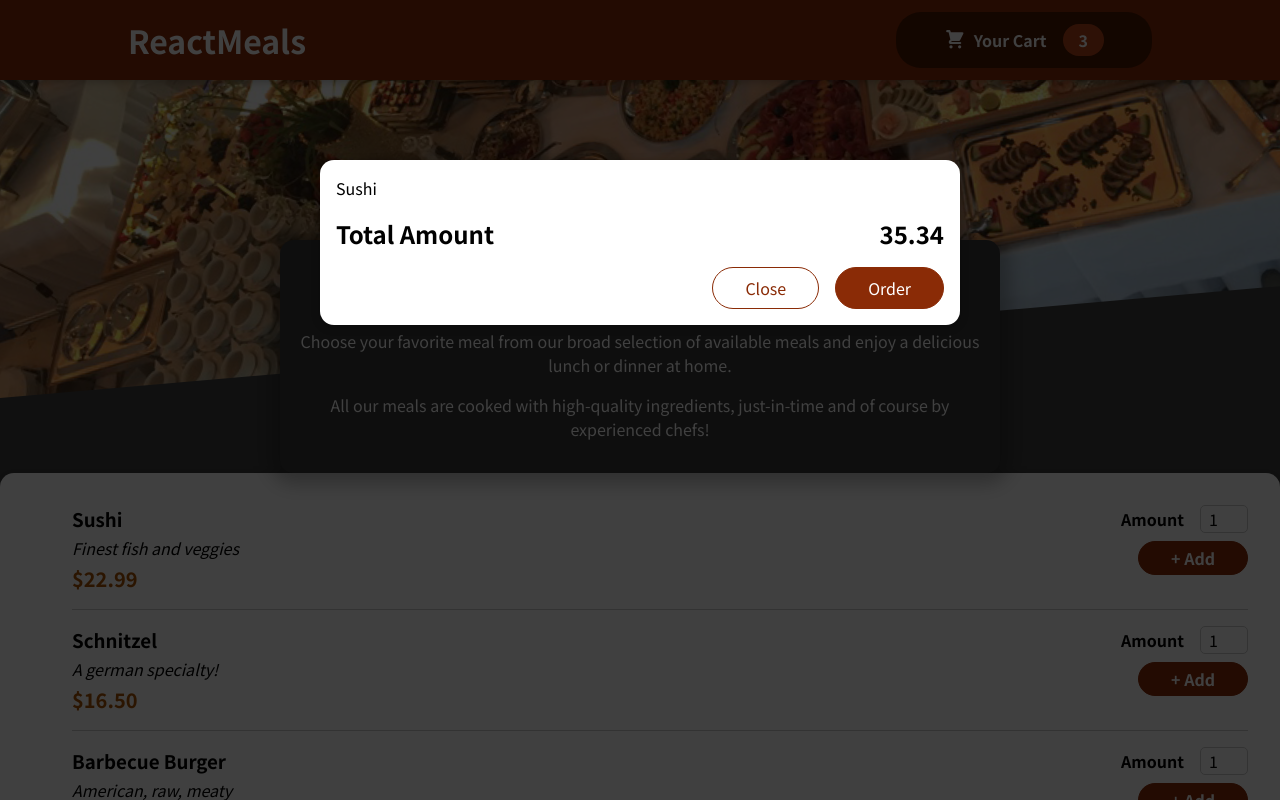
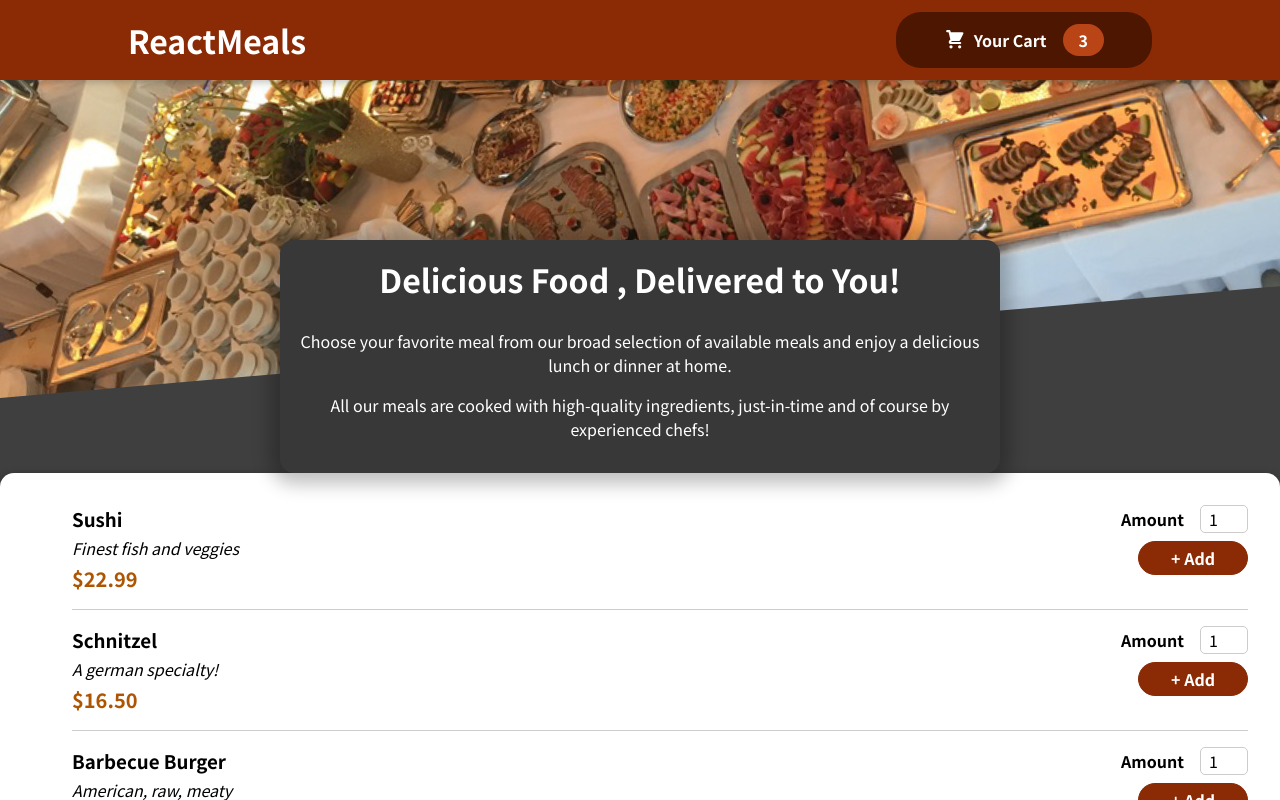
Before and after one commit to PREM-KUMAR-D/meals-app, a React (Create React App) app: page / in a window 1280 px wide. Shown: the top 800 px of the page. Built offline with nearby package versions, Linux system fonts and the light colour scheme.

Commit message:
Cart open and close functionality completed

```diff
--- a/src/App.js
+++ b/src/App.js
@@ -1,14 +1,26 @@
-import React from "react";
+import React,{useState} from "react";
 import Header from "./components/Layout/Header";
 import Meals from "./components/Meals/Meals";
 import Cart from "./components/Cart/Cart";
 
 
 function App() {
+
+  const [cartIsShown,setCartIsShown] = useState(false);
+
+  const showCartHandler = ()=>{
+    setCartIsShown(true);
+  };
+
+  const hideCartHandler = ()=>{
+    setCartIsShown(false);
+  }
+
+
   return (
     <>
-      <Cart/>
-      <Header/>
+      {cartIsShown && <Cart  onClose={hideCartHandler}/>}
+      <Header onShowCart={showCartHandler}/>
       <main>
         <Meals/>
       </main>
--- a/src/components/Cart/Cart.js
+++ b/src/components/Cart/Cart.js
@@ -3,6 +3,8 @@
 import Modal from "../UI/Modal";
 
 const Cart = (props)=>{
+
+
 
     const cartItems = (
         <ul className={classes['cart-items']}>
@@ -13,14 +15,19 @@
       );
 
     return (
-        <Modal>
+        <Modal onClose={props.onClose}>
             {cartItems}
             <div className={classes.total}>
                 <span> Total Amount</span>
                 <span>35.34</span>
             </div>
             <div className={classes.actions}>
-                <button className={classes["button--alt"]}>Close</button>
+                <button
+                  className={classes["button--alt"]}
+                  onClick={props.onClose}
+                  >
+                    Close
+                  </button>
                 <button className={classes.button}>Order</button>
             </div>
         </Modal>
--- a/src/components/Layout/Header.js
+++ b/src/components/Layout/Header.js
@@ -12,7 +12,7 @@
 
             <header className={classes.header}>
                 <h1>ReactMeals</h1>
-                <HeaderCartButton/>
+                <HeaderCartButton onClick={props.onShowCart}/>
             </header>
 
             <div className={classes["main-image"]}>
--- a/src/components/Layout/HeaderCartButton.js
+++ b/src/components/Layout/HeaderCartButton.js
@@ -5,7 +5,7 @@
 const HeaderCartButton =(props)=>{
 
     return (
-        <button className={classes.button}>
+        <button className={classes.button} onClick={props.onClick}>
             <span className={classes.icon}>
                 <CartIcon/>
             </span>
--- a/src/components/UI/Modal.js
+++ b/src/components/UI/Modal.js
@@ -5,7 +5,7 @@
 const Backdrop = (props)=>{
 
     return (
-        <div className={classes.backdrop}>
+        <div className={classes.backdrop} onClick={props.onClose}>
 
         </div>
     )
@@ -31,7 +31,7 @@
     return (
         <>
 
-            {ReactDom.createPortal(<Backdrop/>,portalElement)}
+            {ReactDom.createPortal(<Backdrop onClose={props.onClose}/>,portalElement)}
             {ReactDom.createPortal(<ModalOverlay>{props.children}</ModalOverlay>,portalElement)}
 
 
```
